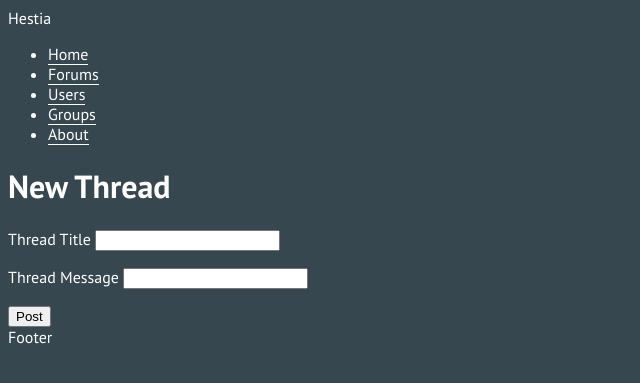
After one commit to tomual/Hestia, a Django app: page /forums/new in a window 1280 px wide. The commit adds this page. Shown: the top 383 px of the page, without its empty margins (0-640 px from the left). Run offline with Django 3.2, Linux system fonts and the light colour scheme.

Commit message:
New thread form

```diff
--- a/forums/templates/forums/index.html
+++ b/forums/templates/forums/index.html
@@ -2,7 +2,8 @@
 
 {% block content %}
 
-<h1>{% block title %}Forums{% endblock %}</h1>
+	<h1>{% block title %}Forums{% endblock %}</h1>
+
 	{% if latest_thread_list %}
 	    <ul>
 	    {% for thread in latest_thread_list %}
@@ -12,4 +13,5 @@
 	{% else %}
 	    <p>No threads</p>
 	{% endif %}
+
 {% endblock %}
--- /dev/null
+++ b/forums/templates/forums/new.html
@@ -0,0 +1,27 @@
+{% extends "forums/base.html" %}
+
+{% block content %}
+
+    <h1>{% block title %}New Thread{% endblock %}</h1>
+
+    {% if messages %}
+        {% for message in messages %}
+            <div class="alert alert-{{ message.tags }}">
+                {{ message|safe }}
+            </div>
+        {% endfor %}
+    {% endif %}
+    <form method="POST">
+        {% csrf_token %}
+        <p>
+            <label>Thread Title</label>
+            <input type="text" name="thread_title">
+        </p>
+        <p>
+            <label>Thread Message</label>
+            <input type="text" name="thread_content">
+        </p>
+        <button type="submit">Post</button>
+    </form>
+
+{% endblock %}
--- a/forums/urls.py
+++ b/forums/urls.py
@@ -8,4 +8,5 @@ urlpatterns = [
     url(r'^(?P<pk>[0-9]+)/$', views.ViewView.as_view(), name='detail'),
     # /thread/5/respond/
     url(r'^(?P<thread_id>[0-9]+)/respond/$', views.respond, name='respond'),
+    url(r'^new$', views.new, name='new'),
 ]
--- a/forums/views.py
+++ b/forums/views.py
@@ -3,6 +3,7 @@ from django.http import HttpResponseRedirect, HttpResponse
 from django.template import loader
 from django.views import generic
 from datetime import date
+from django.utils import timezone
 
 from .models import Thread, Response
 from django.contrib.auth.models import User
@@ -26,3 +27,18 @@ def respond(request, thread_id):
 
     response.save()
     return HttpResponseRedirect('/forums/' + thread_id)
+
+def new(request):
+    if request.method == "POST":
+        thread_title = request.POST['thread_title']
+        thread_content = request.POST['thread_content']
+        thread_date = timezone.now()
+        thread = Thread(thread_title=thread_title, thread_content=thread_content, thread_date=thread_date)
+        thread.save()
+        if thread is not None:
+            return HttpResponseRedirect('/forums/' + str(thread.id))
+        else:
+            messages.error(request, 'Bad.')
+        return render(request, 'forums/new.html')
+    else:
+        return render(request, 'forums/new.html')
```
Also changed, not shown: db.sqlite3.
